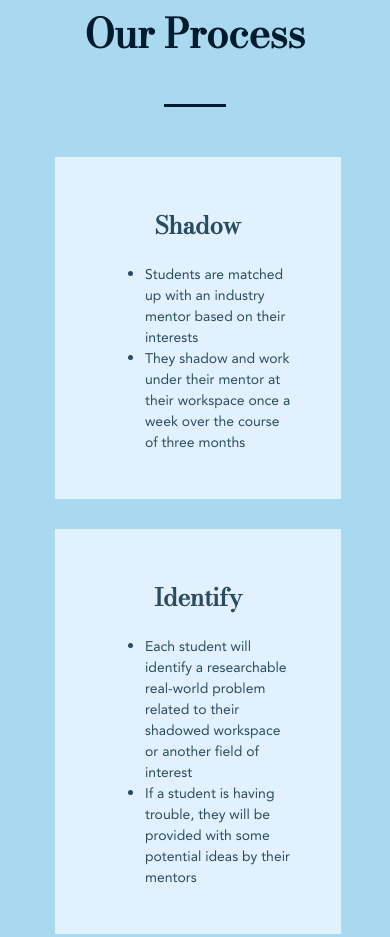
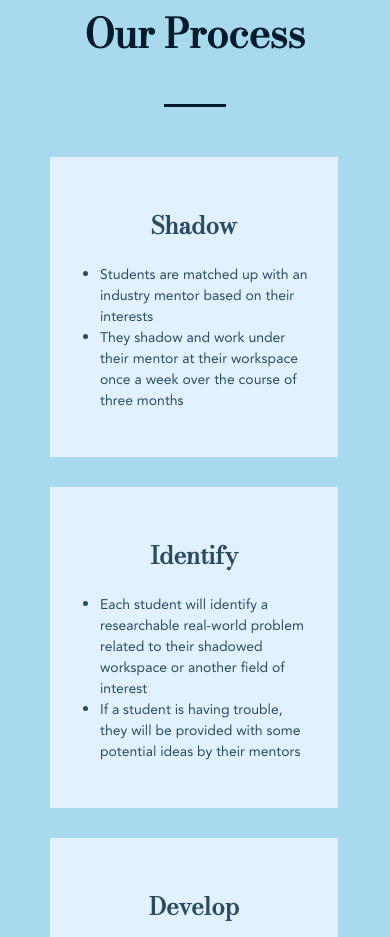
Before and after one commit to troyandabed6396/connextgen.github.io, a plain HTML site: page index.html in a window 390 px wide. Shown: the part 1631-2568 px from the top of the page. Drawn offline with nearby package versions, Linux system fonts and the light colour scheme.

Commit message:
Fixed padding

```diff
--- a/style.css
+++ b/style.css
@@ -388,20 +388,21 @@ body {
     }
 
     .process .left {
-        width: 60%;
-        padding: 30px 50px;
-        margin: 30px 15px;
+        width: 80%;
+        padding: 30px 30px 30px 10px;
+        margin: 30px 10px;
     }
 
     .process .right {
-        width: 60%;
-        padding: 30px 50px;
-        margin: 30px 15px;
+        width: 80%;
+        padding: 30px 30px 30px 10px;
+        margin: 30px 10px;
     }
 
     .process > div h2 {
         text-align: center;
         font-size: 24px;
+        transform: translateX(10px);
     }
 
     .process > div li {
```
